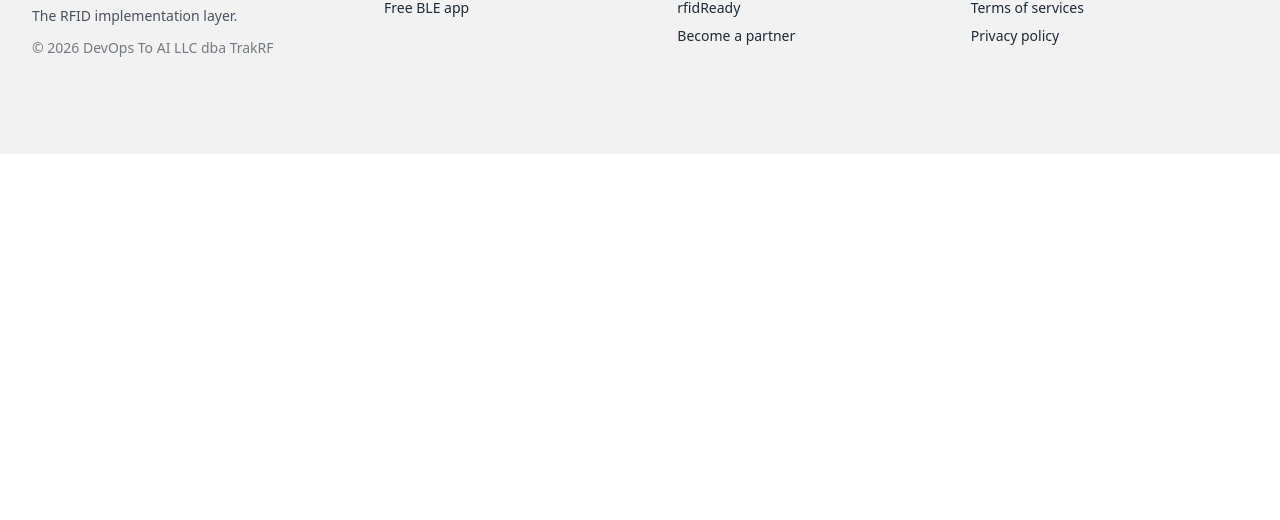
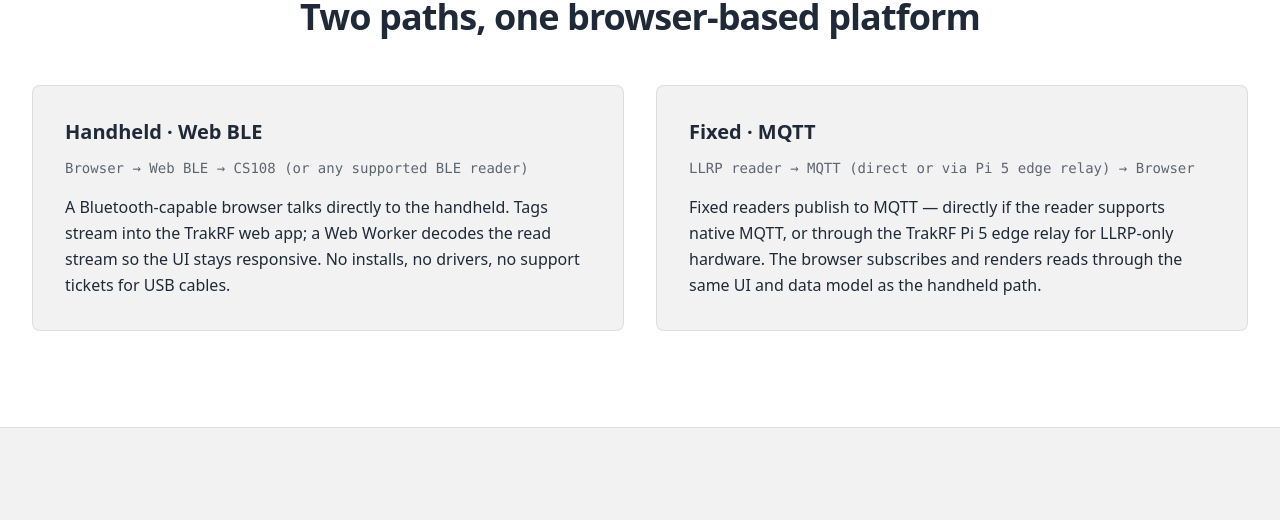
Before and after one commit to trakrf/www, an Astro site: page / in a window 1280 px wide. Shown: the part 1025-1545 px from the top of the page. Before the commit the page ends 1179 px from the top, so only its background shows below. Built offline with nearby package versions, Linux system fonts and the light colour scheme; Astro itself is replaced by a stand-in of ours.

Commit message:
feat(tra-336): add HowItWorks section

```diff
--- /dev/null
+++ b/src/components/HowItWorks.astro
@@ -0,0 +1,39 @@
+---
+const lanes = [
+	{
+		title: 'Handheld · Web BLE',
+		flow: 'Browser → Web BLE → CS108 (or any supported BLE reader)',
+		body:
+			'A Bluetooth-capable browser talks directly to the handheld. Tags stream into the TrakRF web app; a Web Worker decodes the read stream so the UI stays responsive. No installs, no drivers, no support tickets for USB cables.'
+	},
+	{
+		title: 'Fixed · MQTT',
+		flow: 'LLRP reader → MQTT (direct or via Pi 5 edge relay) → Browser',
+		body:
+			'Fixed readers publish to MQTT — directly if the reader supports native MQTT, or through the TrakRF Pi 5 edge relay for LLRP-only hardware. The browser subscribes and renders reads through the same UI and data model as the handheld path.'
+	}
+];
+---
+
+<section id="how-it-works" class="bg-base-100">
+	<div class="mx-auto max-w-7xl px-8 py-24">
+		<div class="mb-12 text-center">
+			<p class="mb-2 font-medium text-primary">How it works</p>
+			<h2 class="text-3xl font-bold tracking-tight lg:text-4xl">
+				Two paths, one browser-based platform
+			</h2>
+		</div>
+
+		<div class="grid gap-8 md:grid-cols-2">
+			{
+				lanes.map((lane) => (
+					<div class="rounded-lg border border-base-content/10 bg-base-200 p-8">
+						<h3 class="text-xl font-bold">{lane.title}</h3>
+						<p class="mt-3 font-mono text-sm text-base-content/70">{lane.flow}</p>
+						<p class="mt-4 leading-relaxed">{lane.body}</p>
+					</div>
+				))
+			}
+		</div>
+	</div>
+</section>
--- a/src/pages/index.astro
+++ b/src/pages/index.astro
@@ -1,6 +1,7 @@
 ---
 import BaseLayout from '../layouts/BaseLayout.astro';
 import Hero from '../components/Hero.astro';
+import HowItWorks from '../components/HowItWorks.astro';
 
 const title = 'TrakRF — The RFID implementation layer';
 const description =
@@ -10,15 +11,14 @@
 <BaseLayout title={title} description={description}>
 	<main>
 		<Hero />
+		<HowItWorks />
 	</main>
 
 	<script>
-		// Smooth scroll to in-page hash anchors
 		document.querySelectorAll<HTMLAnchorElement>('a[href^="#"]').forEach((anchor) => {
 			anchor.addEventListener('click', function (e: Event) {
 				const href = (e.currentTarget as HTMLAnchorElement).getAttribute('href');
 				if (!href || href === '#') return;
-
 				const target = document.querySelector(href);
 				if (target) {
 					e.preventDefault();
```
